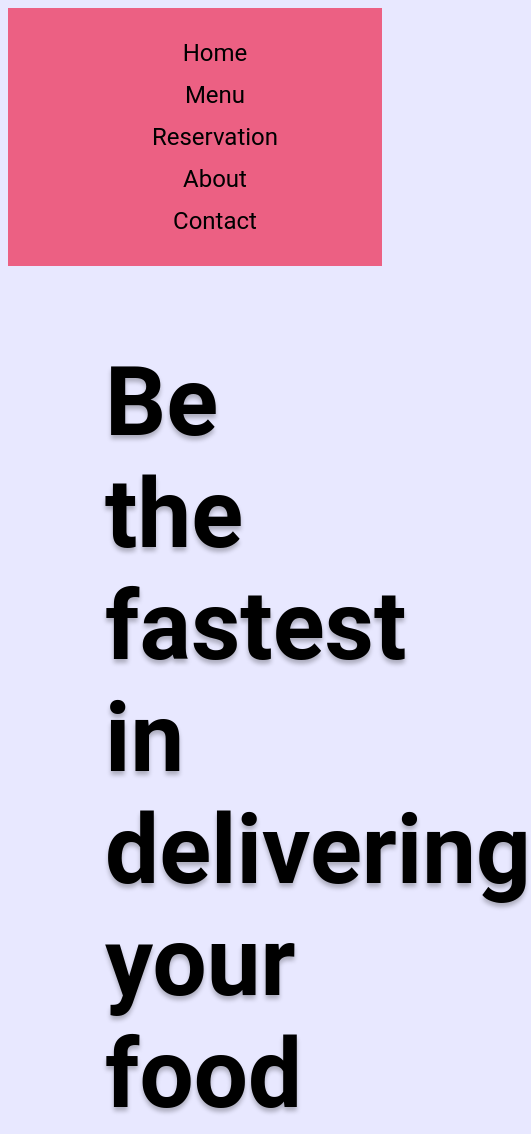
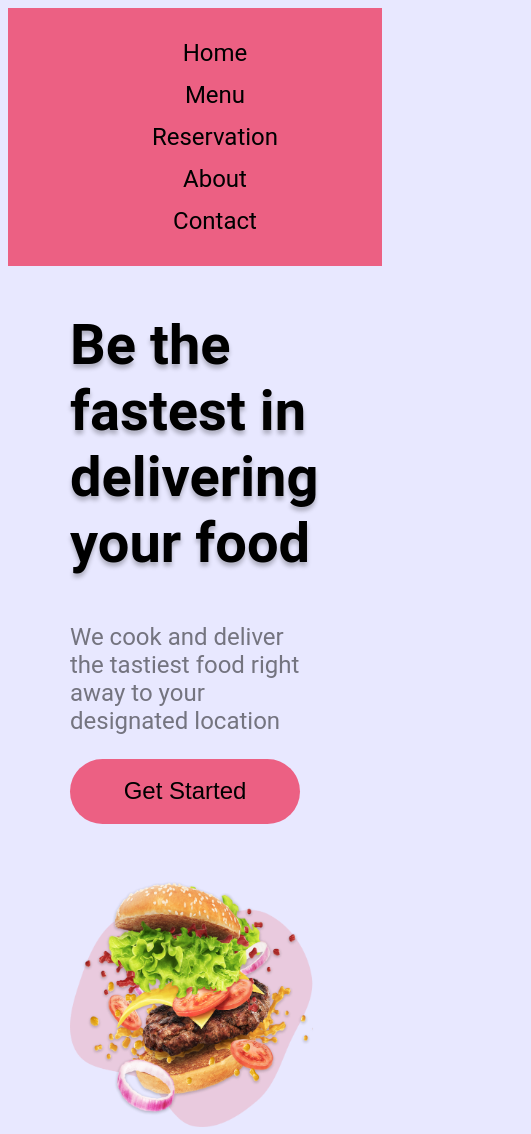
Before and after one commit to enriquegraficos/restaurant-prototype, a plain HTML site: page index.html in a window 390 px wide. Shown: the top 1134 px of the page, 531 px wide, since content can reach past the window. Drawn offline with Linux system fonts and the light colour scheme.

Commit message:
Add files via upload

```diff
--- a/css/slider.css
+++ b/css/slider.css
@@ -1,7 +1,8 @@
 .slider{
     display: grid;
+    justify-content: center;
     grid-auto-rows: auto;
-    grid-template-columns: repeat(auto-fit, minmax(250px, 2fr));
+    grid-template-columns: repeat(auto-fit, minmax(250px, 1fr));
     gap: 50px;
     margin-bottom: 25px;
     margin-left: 97px;
@@ -12,8 +13,8 @@
 }
 
 .text-content h1{
+    display: grid;
     width: 100%;
-    min-width: 50%;
     font-size:6rem;
     font-family: 'Roboto', sans-serif;
     text-shadow: 0px 4px 4px rgba(0, 0, 0, 0.25);
@@ -57,3 +58,15 @@
     height: auto;
     width:100%;
 }
+
+
+@media screen and (max-width: 992px) {
+        .text-content h1{
+            display: grid;
+            width: 100%;
+            font-size:3.5rem;
+            font-family: 'Roboto', sans-serif;
+            text-shadow: 0px 4px 4px rgba(0, 0, 0, 0.25);
+
+        }
+        }
```
